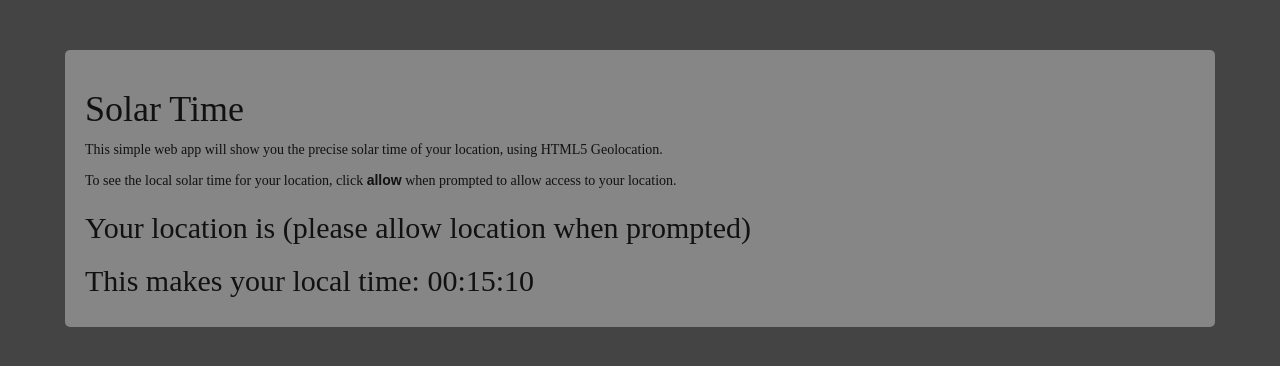
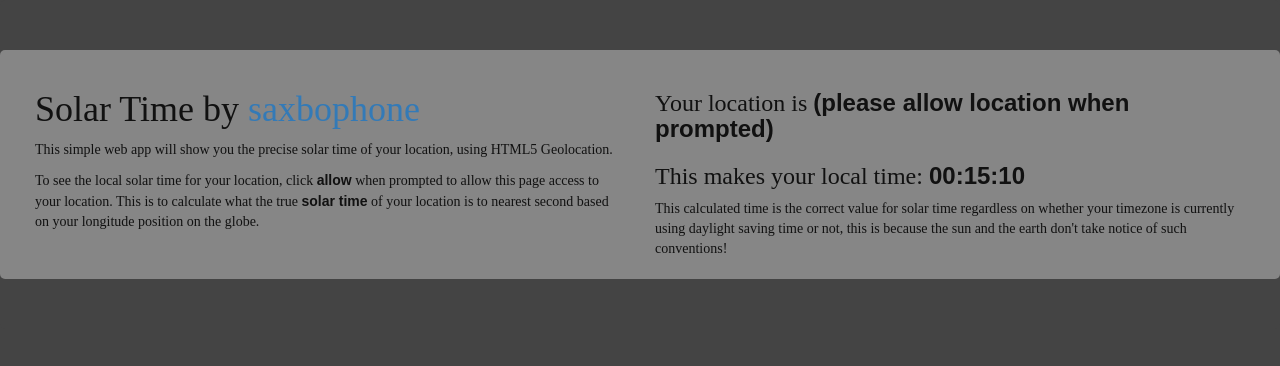
Before and after one commit to saxbophone/solar-time, a plain HTML site: page index.html in a window 1280 px wide. Drawn offline with nearby package versions, Linux system fonts and the light colour scheme; a web font is replaced by a local one.

Commit message:
Spice up design and content a notch

```diff
--- a/index.html
+++ b/index.html
@@ -23,15 +23,16 @@
   <body onload="startTime()">
     <!-- Main full-width responsive container -->
     <div class="container-fluid">
-      <main>
-        <section>
-          <h1>Solar Time</h1>
+      <main class="row">
+        <section class="col-md-6">
+          <h1>Solar Time by <a href="https://github.com/saxbophone" target="_blank">saxbophone</a></h1>
           <p>This simple web app will show you the precise solar time of your location, using HTML5 Geolocation.</p>
-          <p>To see the local solar time for your location, click <strong>allow</strong> when prompted to allow access to your location.</p>
+          <p>To see the local solar time for your location, click <strong>allow</strong> when prompted to allow this page access to your location. This is to calculate what the true <strong>solar time</strong> of your location is to nearest second based on your longitude position on the globe.</p>
         </section>
-        <section>
-          <h2>Your location is <span id="localoffset">(please allow location when prompted)</span></h2>
-          <h2>This makes your local time: <span id="localtime"></span></h2>
+        <section class="col-md-6">
+          <h3>Your location is <strong id="localoffset">(please allow location when prompted)</strong></h3>
+          <h3>This makes your local time: <strong id="localtime"></strong></h3>
+          <aside>This calculated time is the correct value for solar time regardless on whether your timezone is currently using daylight saving time or not, this is because the sun and the earth don't take notice of such conventions!</aside>
         </section>
       </main>
     </div>
--- a/solartime.js
+++ b/solartime.js
@@ -20,9 +20,13 @@ function pad(n) {
     return (n < 10) ? ("0" + n) : n;
 }
 
+function formatDate(date) {
+    return pad(date.getUTCHours()) + ':' + pad(date.getUTCMinutes()) + ':' + pad(date.getUTCSeconds());
+}
+
 function formatDelta(ms) {
     var date = new Date(ms);
-    return pad(date.getUTCHours()) + ':' + pad(date.getUTCMinutes()) + ':' + pad(date.getUTCSeconds());
+    return formatDate(date);
 }
 
 function displayOffset(position) {
@@ -46,13 +50,7 @@ function startTime() {
     var today=Date.now();
     today += OFFSET;
     today = new Date(today);
-    var h=today.getUTCHours();
-    var m=today.getUTCMinutes();
-    var s=today.getUTCSeconds();
-    h = pad(h);
-    m = pad(m);
-    s = pad(s);
-    document.getElementById('localtime').innerHTML = h+":"+m+":"+s;
+    document.getElementById('localtime').innerHTML = formatDate(today);
     var t = setTimeout(function(){startTime()},500);
 }
 
```
